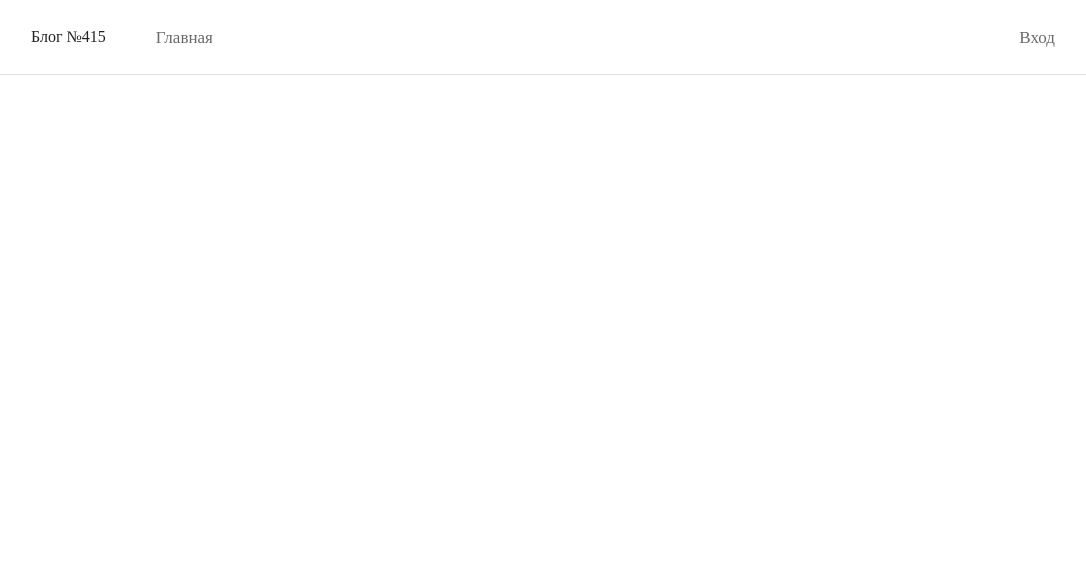
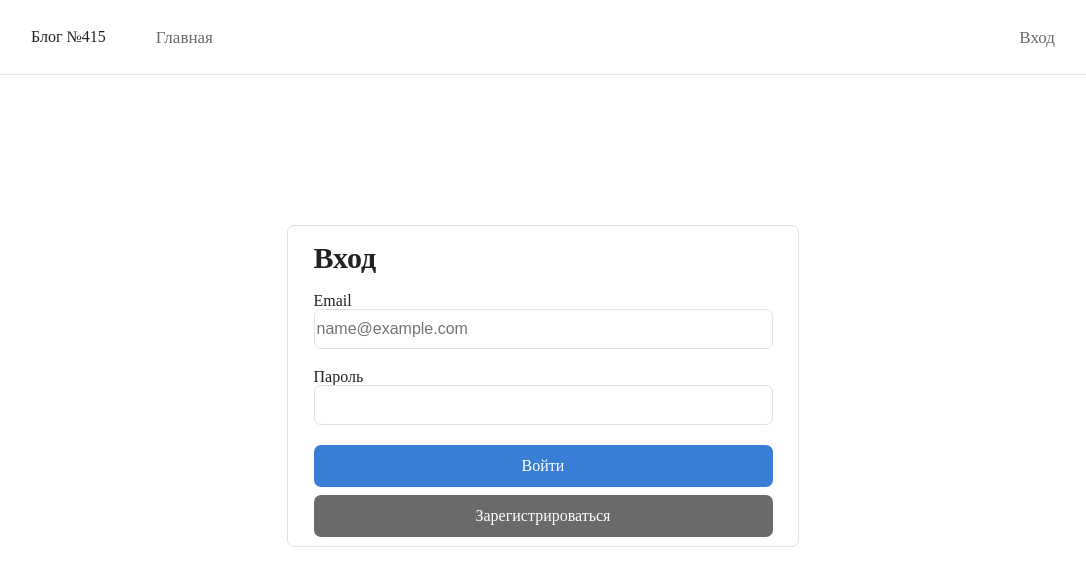
Before and after one commit to Rodion0io/Blog, a website built with Vite: page my-vue-app/index.html in a window 1280 px wide. Shown: the whole page, without its empty margins (97-1183 px from the left). Built offline with nearby package versions, Linux system fonts and the light colour scheme.

Commit message:
create authorize form

```diff
--- /dev/null
+++ b/my-vue-app/components/authorize/authorize.css
@@ -0,0 +1,41 @@
+.section-content{
+    display: flex;
+    justify-content: center;
+}
+
+.form-block{
+    border: 1px solid var(--border-color);
+    border-radius: var(--radius-size);
+    /* height: 38vh; */
+    /* height: 40%; */
+    width: 50%;
+}
+
+.form-container{
+    width: 90%;
+    margin: auto;
+    margin-top: 17px;
+    height: 100%;
+    display: flex;
+    flex-direction: column;
+    gap: 20px;
+}
+
+.btn-block{
+    display: flex;
+    flex-direction: column;
+    gap: 8px;
+    margin-bottom: 9px;
+}
+
+.enter-btn{
+    background-color: var(--button-blue-color);
+    color: #fff;
+    text-align: center;
+}
+
+.reg-btn{
+    background-color: var(--button-grey-color);
+    color: #fff;
+    text-align: center;
+}
--- /dev/null
+++ b/my-vue-app/components/authorize/authorizeForm.js
@@ -0,0 +1,83 @@
+import { PARENT_BLOCK} from "../../constans"
+
+function AuthorizeForm(){
+    let sectionForm = document.createElement('section');
+    sectionForm.className += "section-form";
+
+    let container = document.createElement('div');
+    container.className += 'container';
+
+    let sectionContent = document.createElement('div');
+    sectionContent.className += 'section-content';
+
+    let form = document.createElement('form');
+    form.className += 'form-block';
+
+    let formContainer = document.createElement('div');
+    formContainer.className += 'form-container';
+
+    let formTitle = document.createElement('h2');
+    formTitle.className += 'block-title';
+    formTitle.textContent = 'Вход';
+
+    let inputBlockEmail = document.createElement('div');
+    inputBlockEmail.className += 'input-block email';
+
+    let lableInputEmail = document.createElement('label');
+    lableInputEmail.className = 'lable';
+    lableInputEmail.setAttribute('for', 'email');
+    lableInputEmail.textContent = 'Email'
+
+    let inputEmail = document.createElement('input');
+    inputEmail.className += 'input';
+    inputEmail.setAttribute('type', 'email');
+    inputEmail.setAttribute('name', 'email');
+    inputEmail.setAttribute('placeholder', 'name@example.com');
+
+    let inputBlockPassword = document.createElement('div');
+    inputBlockPassword.className += "input-block password"
+
+    let lableInputPassword = document.createElement('label');
+    lableInputPassword.className = 'lable';
+    lableInputPassword.setAttribute('for', 'email');
+    lableInputPassword.textContent = 'Пароль'
+
+    let inputPassword = document.createElement('input');
+    inputPassword.className += 'input';
+    inputPassword.setAttribute('type', 'password');
+    inputPassword.setAttribute('name', 'name');
+
+
+    let btnBlock = document.createElement('div');
+    btnBlock.className += 'btn-block';
+
+    let enterBtn = document.createElement('a');
+    enterBtn.className += 'href btn enter-btn';
+    enterBtn.textContent = 'Войти';
+
+    let regBtn = document.createElement('a');
+    regBtn.className += 'href btn reg-btn';
+    regBtn.textContent = 'Зарегистрироваться';
+
+    btnBlock.appendChild(enterBtn);
+    btnBlock.appendChild(regBtn);
+
+    inputBlockEmail.appendChild(lableInputEmail);
+    inputBlockEmail.appendChild(inputEmail);
+
+    inputBlockPassword.appendChild(lableInputPassword);
+    inputBlockPassword.appendChild(inputPassword);
+
+    formContainer.appendChild(formTitle);
+    formContainer.appendChild(inputBlockEmail);
+    formContainer.appendChild(inputBlockPassword);
+    formContainer.appendChild(btnBlock);
+
+    form.appendChild(formContainer);
+    sectionContent.appendChild(form);
+    container.appendChild(sectionContent);
+    sectionForm.appendChild(container);
+    PARENT_BLOCK.appendChild(sectionForm);
+}
+
+export default AuthorizeForm;
--- /dev/null
+++ b/my-vue-app/constans.js
@@ -0,0 +1,2 @@
+export const URL = "https://blog.kreosoft.space/api/";
+export const PARENT_BLOCK = document.getElementById("app");
--- a/my-vue-app/index.html
+++ b/my-vue-app/index.html
@@ -13,17 +13,19 @@
           <div class="hero-content__left">
             <h2 class="title">Блог №415</h2>
             <nav class="navbar">
-              <a href="#" class="href navbar_link">Главная</a>
+              <a href="/" class="href navbar_link">Главная</a>
             </nav>
           </div>
           <div class="hero-content__right">
-            <a href="#" class="href enter">Вход</a>
+            <a href="/login" class="href enter">Вход</a>
           </div>
         </div>
       </div>
     </header>
 
     <div id="app"></div>
+
+    <!-- <footer style="border: 1px solid black;"></footer> -->
     <script type="module" src="/main.js"></script>
   </body>
 </html>
--- a/my-vue-app/main.js
+++ b/my-vue-app/main.js
@@ -1 +1,6 @@
 import './styles/style.css'
+import AuthorizeForm from './components/authorize/authorizeForm'
+
+document.addEventListener('DOMContentLoaded', () => {
+  AuthorizeForm();
+});
--- a/my-vue-app/styles/header.css
+++ b/my-vue-app/styles/header.css
@@ -1,7 +1,7 @@
 .hero{
     height: 75px;
     border-bottom: 1px solid var(--border-color);
-    margin-bottom: 100px;
+    margin-bottom: 150px;
     display: flex;
 }
 
--- /dev/null
+++ b/my-vue-app/styles/sizes.css
@@ -0,0 +1,3 @@
+:root{
+    --radius-size: 7px;
+}
--- a/my-vue-app/styles/style.css
+++ b/my-vue-app/styles/style.css
@@ -1,13 +1,15 @@
 @import url(./colors.css);
 @import url(./reset.css);
 @import url(./header.css);
+@import url(../components/authorize/authorize.css);
+@import url(./sizes.css);
 
 *{
   box-sizing: border-box;
 }
 
 .container {
-  max-width: 1200px;
+  max-width: 1700px;
   width: 80%;
   margin: auto;
 }
@@ -15,3 +17,29 @@
 .href{
   text-decoration: none;
 }
+
+.block-title{
+  font-size: 30px;
+  font-weight: 550;
+}
+
+.input{
+  border-radius: var(--radius-size);
+  border: 1px solid var(--border-color);
+  height: 40px;
+}
+
+.input-block{
+  display: flex;
+  flex-direction: column;
+}
+
+.btn{
+  /* padding: 13px, 20px, 20px, 13px; */
+  padding-bottom: 13px;
+  padding-top: 13px;
+  padding-left: 20px;
+  padding-right: 20px;
+  border-radius: var(--radius-size);
+  border: none;
+}
```
